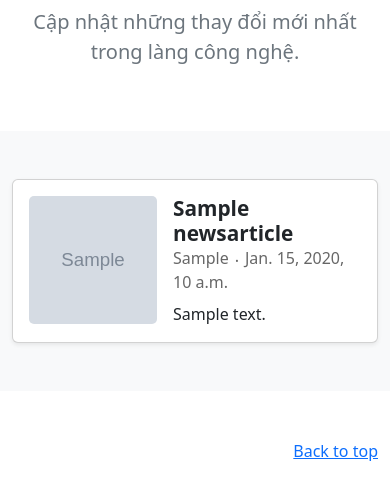
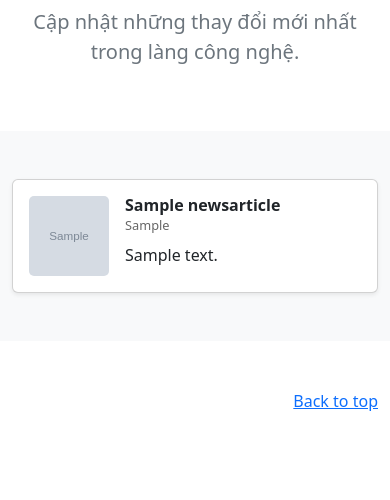
Before and after one commit to SOICTInnovationClub/SINNO-AI-Crawling-Bot, a Django app: page / in a window 390 px wide. Shown: the part 140-640 px from the top of the page. Run offline with Django 4.2, Linux system fonts and the light colour scheme; tables that the repository leaves empty hold one stand-in row (values such as "Sample post"); grey boxes marked "Sample" are stand-in pictures.

Commit message:
fix mobile view, hide pubdate, add placeholder img

```diff
--- a/src/newsproject/newsapp/static/newsapp/main.css
+++ b/src/newsproject/newsapp/static/newsapp/main.css
@@ -54,3 +54,24 @@
 .card-content {
     padding-top: 0.5rem;
 }
+
+/* Mobile */
+@media (max-width: 768px) {
+    .img-container {
+        min-width: 5rem;
+        max-width: 5rem;
+        height: 5rem;
+    }
+
+    .card-title {
+        font-size: 1rem;
+        font-weight: 600;
+        margin: 0;
+    }
+
+    .card-more-info {
+        font-size: 0.8rem;
+        color: rgba(0, 0, 0, 0.6)
+    }
+
+}
--- a/src/newsproject/newsapp/templates/newsapp/index.html
+++ b/src/newsproject/newsapp/templates/newsapp/index.html
@@ -134,7 +134,7 @@
                     <div class="col">
                         <div class="card shadow-sm">
                             <div class="img-container">
-                                <img class="card-img rect-img" src="{{ news.top_image }}" alt="">
+                                <img class="card-img rect-img" src="{{ news.top_image }}" alt="{{ news.title }}" onerror="this.src='../../static/newsapp/placeholder.jpg'">
                             </div>
 
                             <div class="card-body">
@@ -144,7 +144,7 @@
 
                                     <div class="card-more-info">
                                         <span class="card-pub">{{ news.publisher }}</span>
-                                        <span class="card-date">{{ news.pub_date }}</span>
+                                        <!-- <span class="card-date">{{ news.pub_date }}</span> -->
                                     </div>
                                 </div>
 
```
Also changed, not shown: src/newsproject/newsapp/static/newsapp/placeholder.jpg (added).
